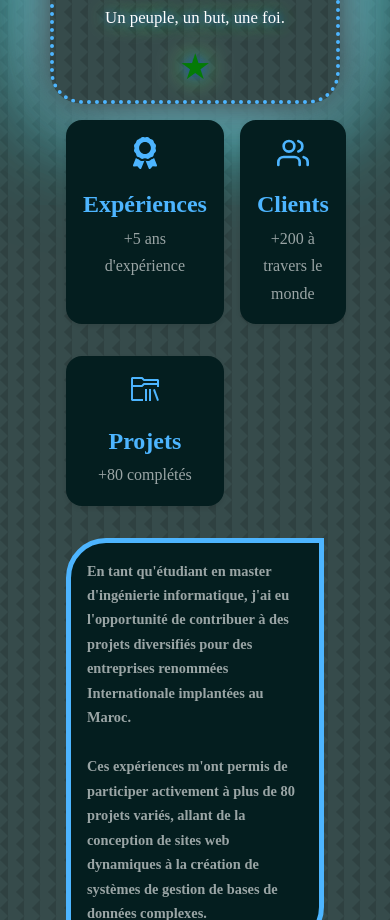
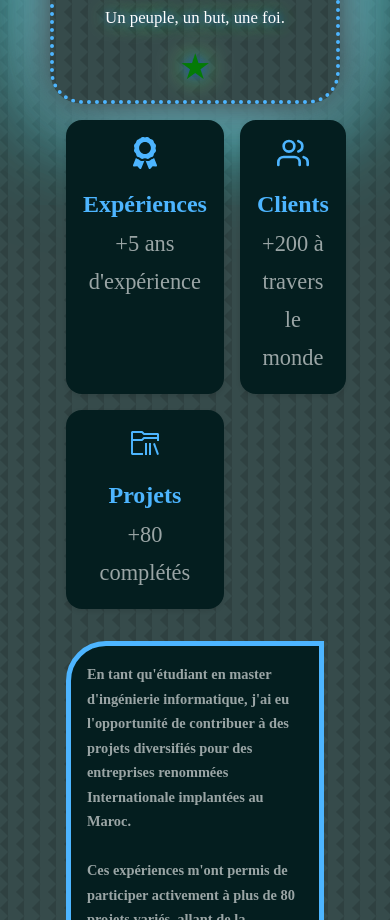
Before and after one commit to Mouhamed1003/keenprogrammer.com, a React (Create React App) app: page / in a window 390 px wide. Shown: the part 1420-2340 px from the top of the page. Built offline with nearby package versions, Linux system fonts and the light colour scheme.

Commit message:
Update a_propos.css

```diff
--- a/src/components/a_propos/a_propos.css
+++ b/src/components/a_propos/a_propos.css
@@ -201,10 +201,6 @@ section {
         margin: 1.5rem 0;
         text-align: left;
     }
-    .apropos_card small {
-        font-size: 1rem;
-    }
-
 }
 
 /* Media Query pour les iPhone 12 Pro */
@@ -244,8 +240,8 @@ section {
     .apropos_cards {
         display: grid; /* Utilisation de la grille pour les cartes */
         grid-template-columns: 1fr 1fr; /* Deux colonnes égales */
-        gap: 1rem; /* Espace entre les cartes */
-        padding: 0;
+        column-gap: 1rem;
+        row-gap: 0;
     }
 
     .apropos_card {
```
